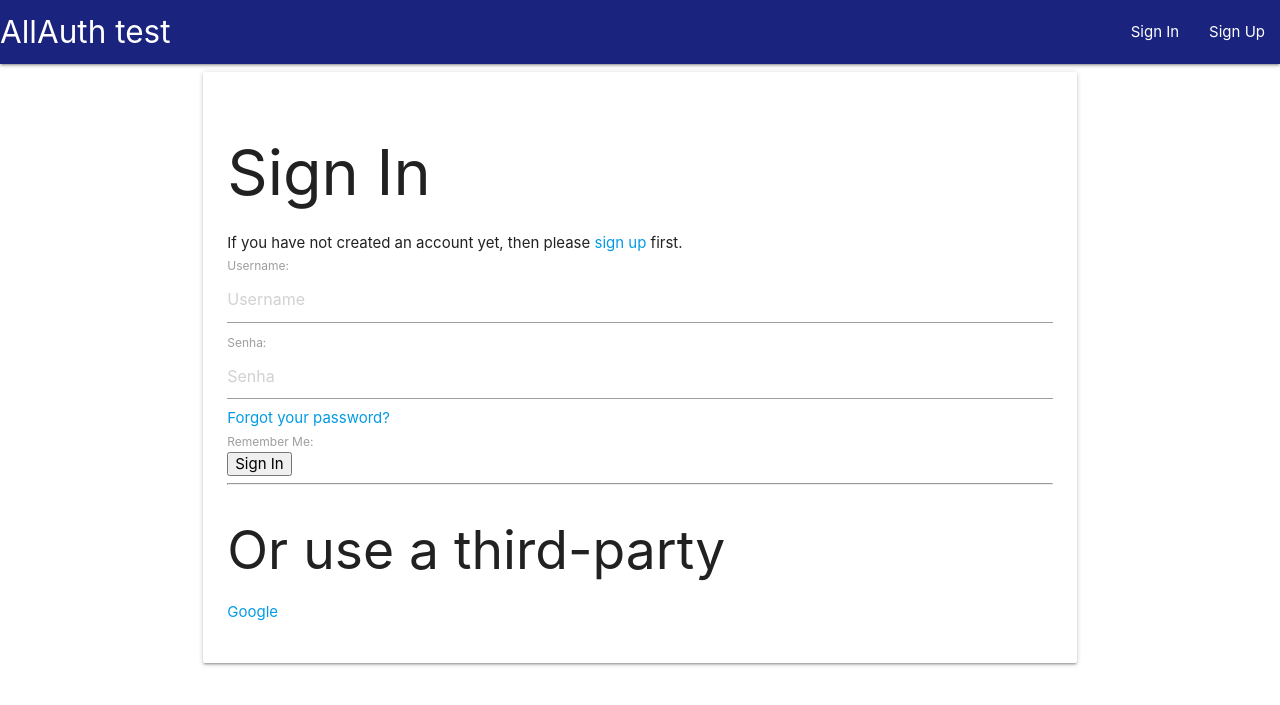
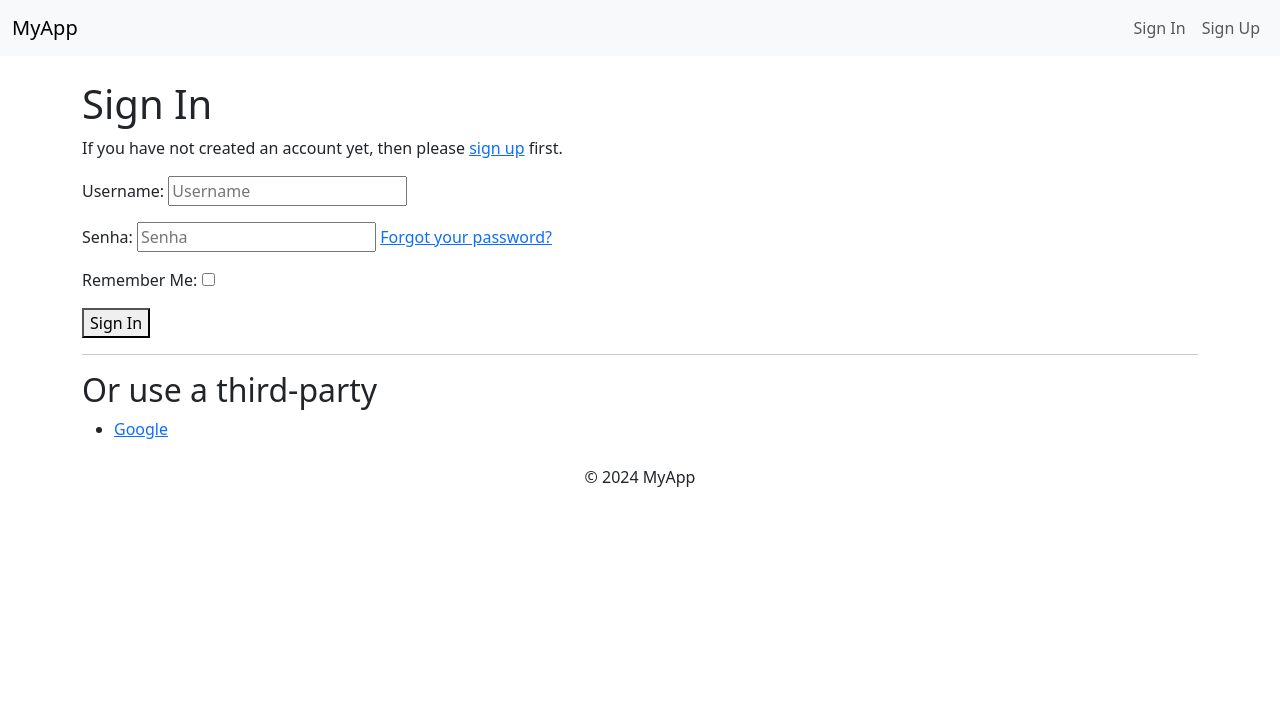
Before and after one commit to almeronsmarttech/teste_deploy, a Django app: page /accounts/login/ in a window 1280 px wide. Shown: the top 705 px of the page. Run offline with Django 5.2, Linux system fonts and the light colour scheme; some libraries are stand-ins or nearby versions.

Commit message:
Personalizando tela de login AllAuth4

```diff
--- a/templates/allauth/layouts/base.html
+++ b/templates/allauth/layouts/base.html
@@ -1,103 +1,56 @@
 {% load i18n %}
+{% load bootstrap5 %}
 <!DOCTYPE html>
-<html>
+<html lang="en">
 
 <head>
-   <meta http-equiv="X-UA-Compatible" content="IE=edge">
+    <meta charset="UTF-8">
     <meta name="viewport" content="width=device-width, initial-scale=1.0">
-   <title>
-       {% block head_title %}
-       {% endblock head_title %}
-   </title>
-   <!-- Compiled and minified CSS -->
-   <link rel="stylesheet" href="https://cdn.jsdelivr.net/npm/@materializecss/materialize@2.1.0/dist/css/materialize.min.css">
-   {% block extra_head %}
-   {% endblock extra_head %}
+    <title>{% block head_title %}MyApp{% endblock head_title %}</title>
+    {% bootstrap_css %}
+    {% block extra_head %}{% endblock extra_head %}
 </head>
+
 <body>
     <header>
-       <nav>
-           <div class="nav-wrapper indigo darken-4 white-text">
-               <a href="#" class="brand-logo">AllAuth test</a>
-               <ul id="nav-mobile" class="right hide-on-med-and-down">
+        <nav class="navbar navbar-expand-lg navbar-light bg-light">
+            <div class="container-fluid">
+                <a class="navbar-brand" href="#">MyApp</a>
+                <button class="navbar-toggler" type="button" data-bs-toggle="collapse" data-bs-target="#navbarNav"
+                    aria-controls="navbarNav" aria-expanded="false" aria-label="Toggle navigation">
+                    <span class="navbar-toggler-icon"></span>
+                </button>
+                <div class="collapse navbar-collapse" id="navbarNav">
+                    <ul class="navbar-nav ms-auto">
                         {% if user.is_authenticated %}
-                   {% url 'account_email' as email_url %}
-                   {% if email_url %}
-                       <li>
-                           <a href="{{ email_url }}">{% trans "Change Email" %}</a>
+                            <li class="nav-item">
+                                <a class="nav-link" href="{% url 'account_logout' %}">{% trans "Sign Out" %}</a>
                             </li>
-                   {% endif %}
-                   {% url 'account_change_password' as change_password_url %}
-                   {% if change_password_url %}
-                       <li>
-                           <a href="{{ change_password_url }}">{% trans "Change Password" %}</a>
+                        {% else %}
+                            <li class="nav-item">
+                                <a class="nav-link" href="{% url 'account_login' %}">{% trans "Sign In" %}</a>
                             </li>
-                   {% endif %}
-                   {% url 'mfa_index' as mfa_url %}
-                   {% if mfa_url %}
-                       <li>
-                           <a href="{{ mfa_url }}">{% trans "Two-Factor Authentication" %}</a>
+                            <li class="nav-item">
+                                <a class="nav-link" href="{% url 'account_signup' %}">{% trans "Sign Up" %}</a>
                             </li>
-                   {% endif %}
-                   {% url 'usersessions_list' as usersessions_list_url %}
-                   {% if usersessions_list_url %}
-                       <li>
-                           <a href="{{ usersessions_list_url }}">{% trans "Sessions" %}</a>
-                       </li>
-                   {% endif %}
-                   {% url 'account_logout' as logout_url %}
-                   {% if logout_url %}
-                       <li>
-                           <a href="{{ logout_url }}">{% trans "Sign Out" %}</a>
-                       </li>
-                   {% endif %}
-               {% else %}
-                   {% url 'account_login' as login_url %}
-                   {% if login_url %}
-                       <li>
-                           <a href="{{ login_url }}">{% trans "Sign In" %}</a>
-                       </li>
-                   {% endif %}
-                   {% url 'account_signup' as signup_url %}
-                   {% if signup_url %}
-                       <li>
-                           <a href="{{ signup_url }}">{% trans "Sign Up" %}</a>
-                       </li>
-                   {% endif %}
                         {% endif %}
                     </ul>
                 </div>
+            </div>
         </nav>
     </header>
-   <main>
-       <div class="container">
-       {% block body %}
+    <main class="container mt-4">
         {% if messages %}
-               <div class="row"><div class="col s12">
-                   <div class="card yellow black-text">
-                       <div class="card-content">
-                           <span class="card-title">{% trans "Messages:" %}</span>
-                           <ul>
-                               {% for message in messages %}<li>{{ message }}</li>{% endfor %}
-                           </ul>
-                       </div>
-                   </div>
-               </div></div>
+            {% bootstrap_messages %}
         {% endif %}
-           <div class="row"><div class="section col s12">
-               <div class="card white">
-                   <div class="card-content">
         {% block content %}
         {% endblock content %}
-                   </div>
-               </div>
-           </div></div>
-       {% endblock body %}
-       </div>
     </main>
-   <!-- Compiled and minified JavaScript -->
-   <script src="https://cdn.jsdelivr.net/npm/@materializecss/materialize@2.1.0/dist/js/materialize.min.js"></script>
-   {% block extra_body %}
-   {% endblock extra_body %}
+    <footer class="text-center mt-4">
+        <p>&copy; 2024 MyApp</p>
+    </footer>
+    {% bootstrap_javascript %}
+    {% block extra_body %}{% endblock extra_body %}
 </body>
+
 </html>
```
Also changed, not shown: templates/allauth/layouts/base_temp.html (added, +103 -0 lines). Lines whose indentation alone changed are shown as unchanged.
